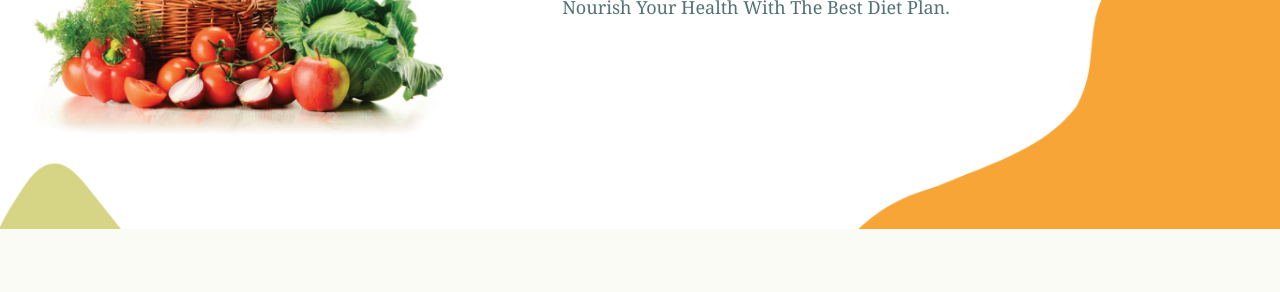
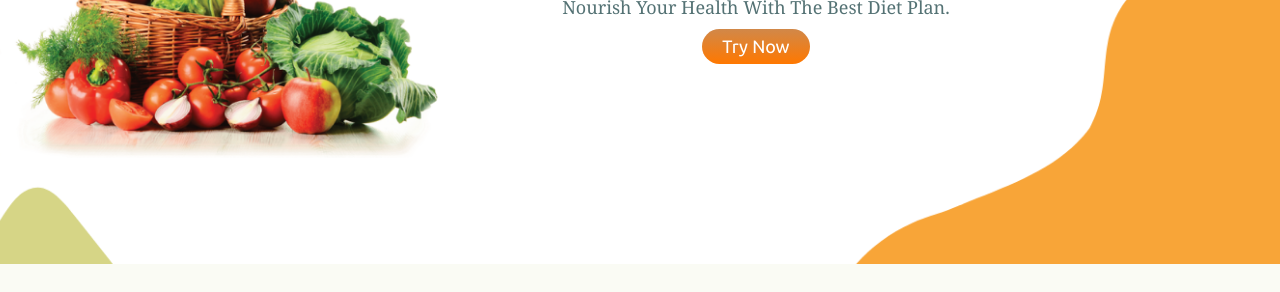
Before and after one commit to MitaliSachan/HealhtilY, a website: page public/index.html in a window 1280 px wide. Shown: the part 349-641 px from the top of the page. Drawn offline with Linux system fonts and the light colour scheme; a web font is replaced by a local one.

Commit message:
Update index.html

```diff
--- a/public/index.html
+++ b/public/index.html
@@ -37,6 +37,7 @@
         </ul>
 
 
+
     </header>
     <!-- header section ends -->
 
@@ -45,6 +46,9 @@
         <div class="content">
             <h1>Fuel your<span> body </span>with Wholesome<span> food.</span></h1>
             <p>Nourish your health with the best diet plan. </p>
+            <div class="icons">
+                    <button class="btn trynow-btn" onclick="redirect()">Try Now</button>
+            </div>
 
         </div>
     </section>
```
